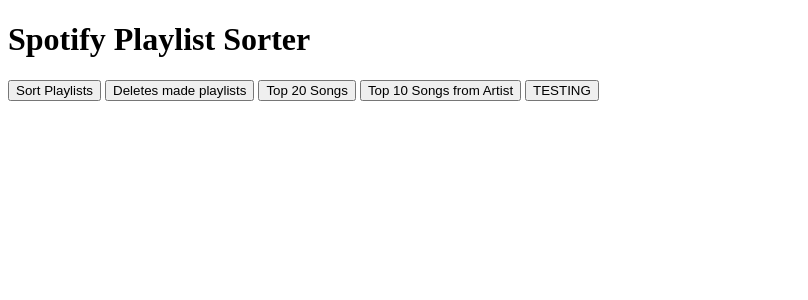
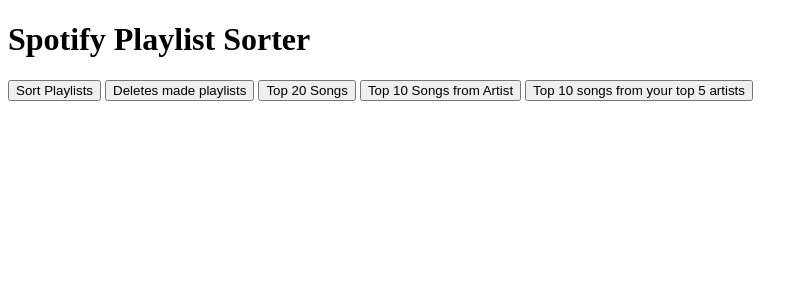
Before and after one commit to Franciszek821/spotifySorter, a Flask app: page / in a window 1280 px wide. Shown: the top 300 px of the page, without its empty margins (0-808 px from the left). Run offline with Flask 3, Linux system fonts and the light colour scheme.

Commit message:
feat: Remove testing function and update index action for top artists songs

```diff
--- a/Main.py
+++ b/Main.py
@@ -225,11 +225,7 @@ def topArtistsSongs(sp):
             if playlist_id and not checkIfSongInPlaylist(sp, song['id'], playlist_id):
                 sp.playlist_add_items(playlist_id=playlist_id, items=[f"spotify:track:{song['id']}"])
 
-#49PyCCLOdJi0jHkGyyY2vv the best song ever made
-def testing(sp, track_id):
 
-    features = sp.audio_features([track_id])
-    print(features[0])
 
 
 
--- a/app.py
+++ b/app.py
@@ -2,7 +2,7 @@ from flask import Flask, render_template, request, redirect, session, url_for
 import spotipy
 from spotipy.oauth2 import SpotifyOAuth
 import os
-from Main import sort, clear_playlists, top20_songs, artistTop, topArtistsSongs, testing
+from Main import sort, clear_playlists, top20_songs, artistTop, topArtistsSongs
 from dotenv import load_dotenv
 
 
@@ -68,9 +68,7 @@ def index():
                 return redirect(url_for('login'))
             token_info = get_token()
             sp = spotipy.Spotify(auth=token_info['access_token'], requests_timeout=30)
-
             top20_songs(sp, selected_time)
-
             message = "Top 20 songs playlist has been created."
         elif action == 'top10_artist':
             selected_artist = request.form.get('artist')
@@ -82,9 +80,9 @@ def index():
             sp = spotipy.Spotify(auth=token_info['access_token'], requests_timeout=30)
             print("BIIIIIIG CHUUUUUUJ")
             print(sp.me())
-            #message = artistTop(sp, selected_artist)
-            testing(sp, selected_artist)
-        elif action == 'test':
+            message = artistTop(sp, selected_artist)
+
+        elif action == 'topArtistsSongs':
             token_info = session.get("token_info", None)
             if not token_info:
                 return redirect(url_for('login'))
--- a/templates/index.html
+++ b/templates/index.html
@@ -76,7 +76,7 @@
             <button type="submit" name="action" value="clear">Deletes made playlists</button>
             <button type="button" onclick="revealChoices(); hideButtons();">Top 20 Songs</button>
             <button type="button" onclick="revealArtist(); hideButtons();">Top 10 Songs from Artist</button>
-            <button type="submit" name ="action" value="test"> TESTING </button>
+            <button type="submit" name ="action" value="topArtistsSongs"> Top 10 songs from your top 5 artists </button>
         </div>
 
         <div id="choices">
```
